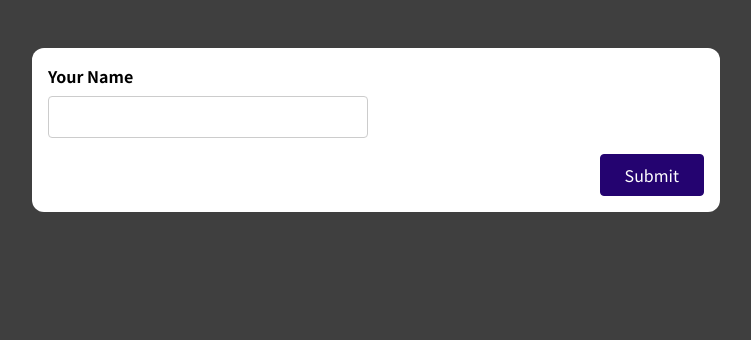
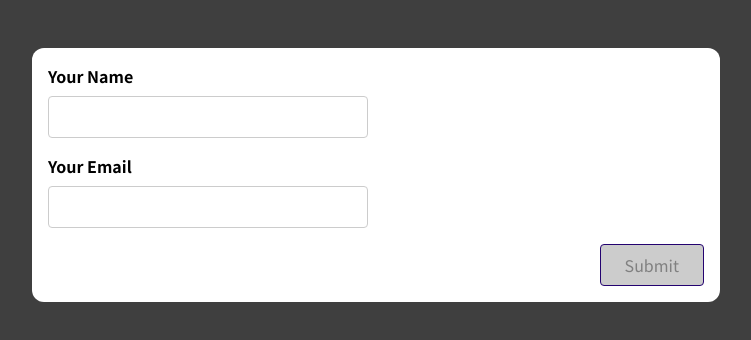
Before and after one commit to kel7774/react-forms-user-input, a React (Create React App) app: page / in a window 1280 px wide. Shown: the top 340 px of the page, without its empty margins (264-1015 px from the left). Built offline with nearby package versions, Linux system fonts and the light colour scheme.

Commit message:
add email validation, add styles for disabled button

```diff
--- a/src/components/SimpleInput.js
+++ b/src/components/SimpleInput.js
@@ -3,25 +3,45 @@ import { useState } from 'react'
 const SimpleInput = (props) => {
   const [enteredName, setEnteredName] = useState('')
   const [enteredNameTouched, setEnteredNameTouched] = useState(false)
+  const [enteredEmail, setEnteredEmail] = useState('')
+  const [enteredEmailTouched, setEnteredEmailTouched] = useState(false)
   const enteredNameIsValid = enteredName.trim() !== ''
+  const enteredEmailIsValid = enteredEmail.trim().includes('@')
   const nameInputIsInvalid = !enteredNameIsValid && enteredNameTouched
+  const emailInputIsValid = !enteredEmailIsValid && enteredEmailTouched
 
-  const nameInputBlurHandler = event => {
+  let formIsValid = false
+  if (enteredNameIsValid) {
+    formIsValid = true
+  }
+
+  const nameInputBlurHandler = () => {
     setEnteredNameTouched(true)
+  }
+
+  const emailInputBlurHandler = () => {
+    setEnteredEmailTouched(true)
   }
 
   const nameInputChangeHandler = event => {
     setEnteredName(event.target.value)
   }
 
+  const emailInputChangeHandler = event => {
+    setEnteredEmail(event.target.value)
+  }
+
   const formSubmissionHandler = event => {
     event.preventDefault()
     setEnteredNameTouched(true)
-    if (!enteredNameIsValid) {
+    setEnteredEmailTouched(true)
+    if (!enteredNameIsValid && !enteredEmailIsValid) {
       return null
     }
     setEnteredName('')
+    setEnteredEmail('')
     setEnteredNameTouched(false)
+    setEnteredEmailTouched(false)
   }
 
   const nameInputClasses = nameInputIsInvalid ? 'form-control invalid' : 'form-control'
@@ -38,8 +58,19 @@ const SimpleInput = (props) => {
         />
         {nameInputIsInvalid ? <p className='error-text'>Name must not be empty.</p> : null}
       </div>
+      <div className={nameInputClasses}>
+        <label htmlFor='email'>Your Email</label>
+        <input
+          value={enteredEmail}
+          type='email'
+          id='email'
+          onChange={emailInputChangeHandler}
+          onBlur={emailInputBlurHandler}
+        />
+        {emailInputIsValid ? <p className='error-text'>Email must be a valid email.</p> : null}
+      </div>
       <div className='form-actions'>
-        <button>Submit</button>
+        <button disabled={!formIsValid}>Submit</button>
       </div>
     </form>
   )
--- a/src/index.css
+++ b/src/index.css
@@ -79,6 +79,14 @@ button:active {
   border-color: #33059e;
 }
 
+button:disabled,
+button:disabled:hover,
+button:disabled:active {
+  background-color: #ccc;
+  color: gray;
+  cursor: not-allowed;
+}
+
 .form-actions {
   text-align: right;
 }
```
